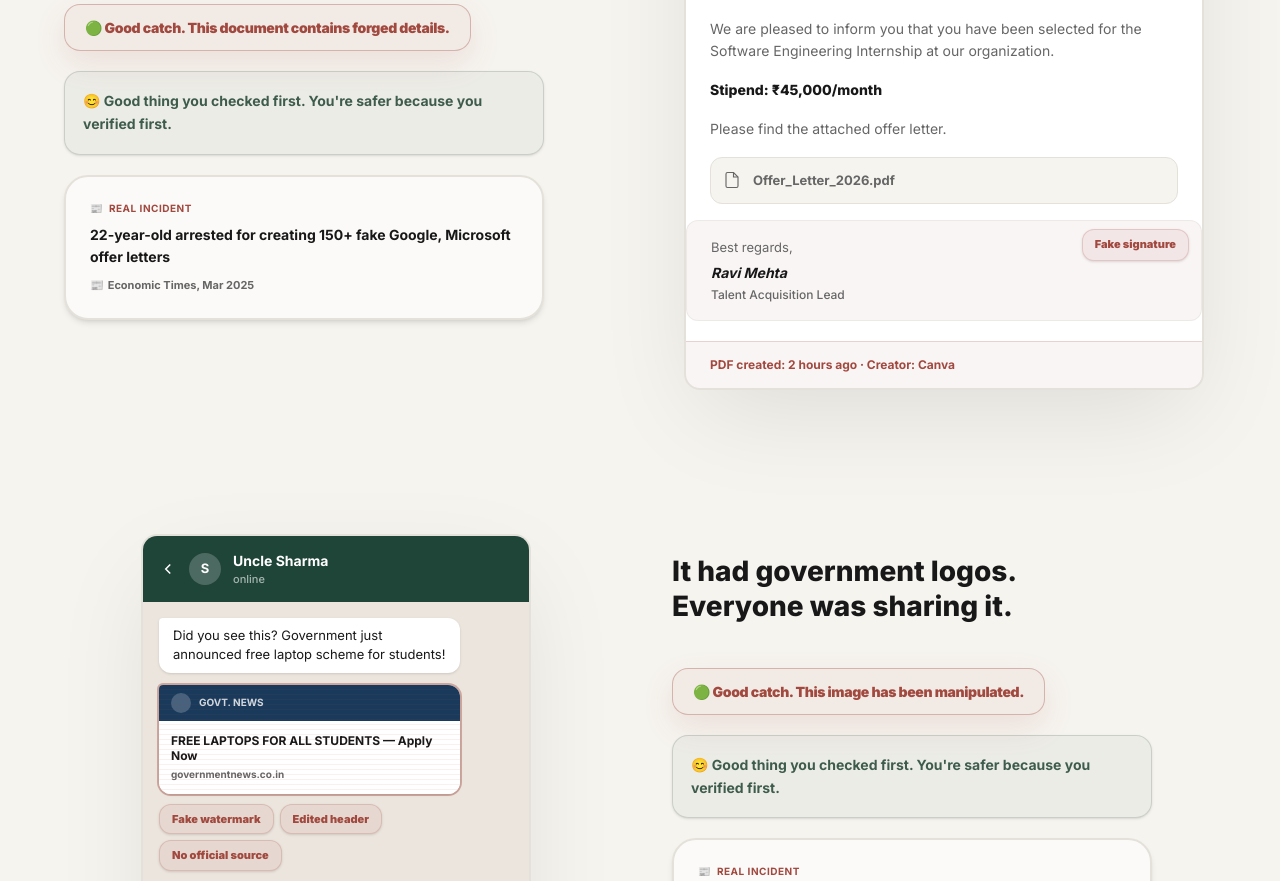
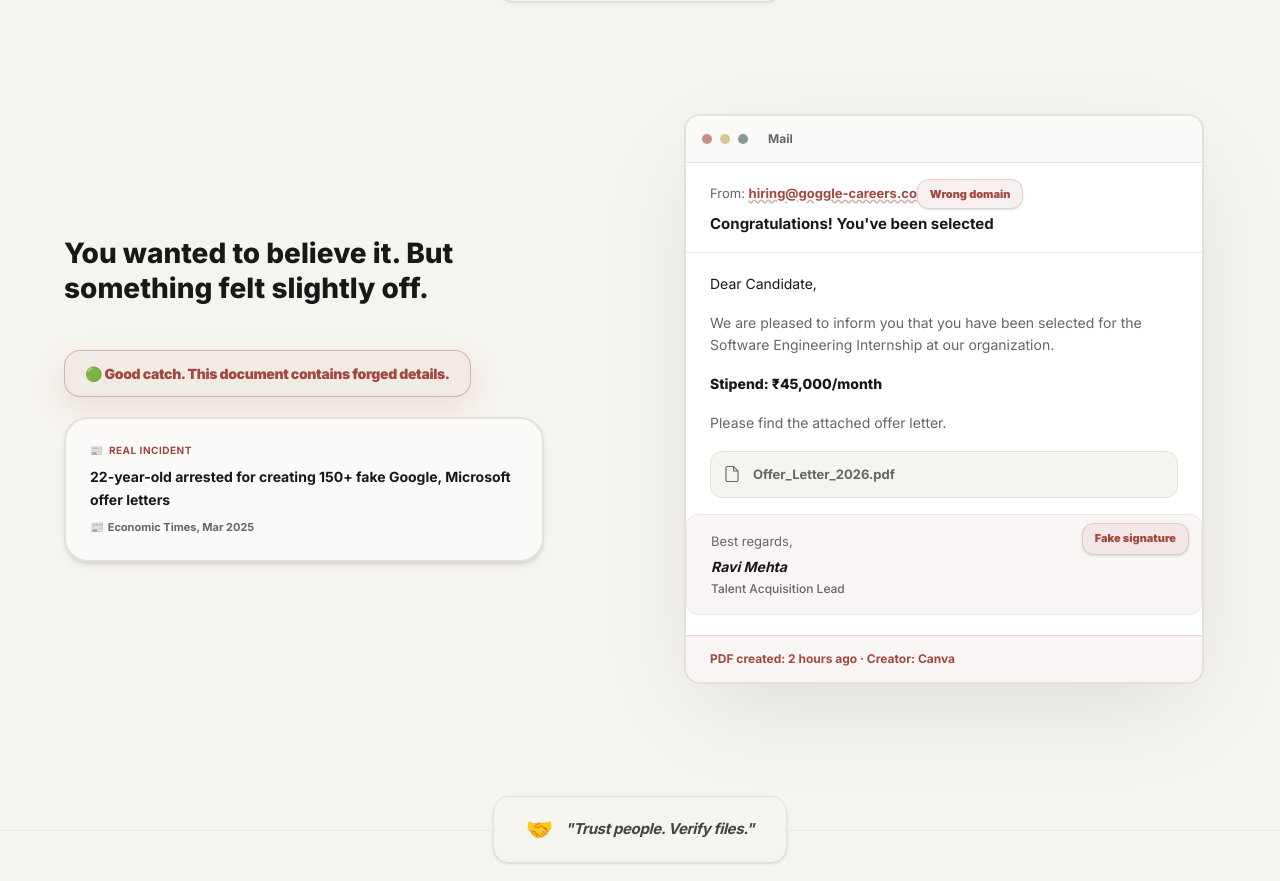
Before and after one commit to jashvithak18/SachiAwaaz, a React (Vite) app in the folder frontend/: page / in a window 1280 px wide. Shown: the part 1880-2761 px from the top of the page. Built offline with nearby package versions, Linux system fonts and the light colour scheme.

Commit message:
Landing: add scrollytelling human messages between sections, staggered verify cards, remove relief cards

```diff
--- a/frontend/src/pages/Landing.tsx
+++ b/frontend/src/pages/Landing.tsx
@@ -12,7 +12,6 @@ const T = {
   en: {
     heroH1: "Some lies don't look like lies.",
     heroH2: "That's what makes them dangerous.",
-    // Homepage Flow: Situation -> Fear -> Verification -> Relief
     heroP1: "You receive something online.",
     heroP2: "You aren't sure if it's real.",
     heroP3: "PARAKH checks it in seconds.",
@@ -28,7 +27,6 @@ const T = {
     s1Bubble: '"Papa, I\'m in trouble. Send money."',
     s1Reveal: "It sounded exactly like her. The panic felt real.",
     s1Result: "🟢 Good catch. This voice appears AI-generated.",
-    s1Relief: "Good thing you checked first. You're safer because you verified first.",
 
     // Story 2 (Doc)
     s2From: "hiring@goggle-careers.co",
@@ -43,7 +41,6 @@ const T = {
     s2Meta: "PDF created: 2 hours ago · Creator: Canva",
     s2Reveal: "You wanted to believe it. But something felt slightly off.",
     s2Result: "🟢 Good catch. This document contains forged details.",
-    s2Relief: "Good thing you checked first. You're safer because you verified first.",
 
     // Story 3 (Image)
     s3Name: "Uncle Sharma",
@@ -56,7 +53,6 @@ const T = {
     s3Flag3: "No official source",
     s3Reveal: "It had government logos. Everyone was sharing it.",
     s3Result: "🟢 Good catch. This image has been manipulated.",
-    s3Relief: "Good thing you checked first. You're safer because you verified first.",
 
     // Story 4 (Reel)
     s4Caption: "I invested just ₹500 and earned ₹5,00,000 in 3 months! Use this app now!",
@@ -65,20 +61,19 @@ const T = {
     s4Flag2: "Voice pattern mismatch",
     s4Reveal: "It was a famous face you trusted. The advice felt authentic.",
     s4Result: "🟢 Good catch. This face/voice appears to be a deepfake.",
-    s4Relief: "Good thing you checked first. You're safer because you verified first.",
 
     // Interactive
     interTitle: "What would you verify today?",
     interDrop: "Drop a file or click to upload",
-    interAnalyze: "Looking for signs that something isn’t right…",
-    interDone: "Done. Here’s what we found.",
+    interAnalyze: "Looking for signs that something isn't right…",
+    interDone: "Done. Here's what we found.",
     tabVoice: "Voice",
     tabDoc: "Document",
     tabImage: "Image",
     tabVideo: "Video",
 
     // Trust
-    trustH: "Trust shouldn’t be a gamble anymore.",
+    trustH: "Trust shouldn't be a gamble anymore.",
     trustP1: "We built PARAKH because everyone deserves to feel safe online.",
     trustP2: "Every forwarded message,",
     trustP3: "every unknown call,",
@@ -92,7 +87,7 @@ const T = {
     ctaH2: "Verify because the internet has changed.",
     ctaBtn: "Start Verifying",
 
-    // Hero headlines
+    // Hero news
     heroNews1: "₹1.4 crore lost to AI voice clone scam in Lucknow",
     heroNews1Src: "Times of India, 2024",
     heroNews2: "Fake job offer racket busted — 3,200 students duped",
@@ -102,7 +97,7 @@ const T = {
     heroNews4: "WhatsApp forwards caused mob violence in 6 states",
     heroNews4Src: "The Hindu, 2023",
 
-    // Story headlines
+    // Story news
     s1News: "Kerala: Man loses ₹40,000 after scammer clones son's voice using AI",
     s1NewsSrc: "Manorama Online, Jan 2025",
     s2News: "22-year-old arrested for creating 150+ fake Google, Microsoft offer letters",
@@ -130,7 +125,6 @@ const T = {
     s1Bubble: '"पापा, मैं मुसीबत में हूँ। पैसे भेजो।"',
     s1Reveal: "आवाज़ बिल्कुल उसी जैसी थी। घबराहट बिल्कुल असली लगी।",
     s1Result: "🟢 अच्छा हुआ पकड़ा गया। यह आवाज़ AI द्वारा बनाई गई लगती है।",
-    s1Relief: "अच्छा हुआ आपने पहले परख लिया। पहले सत्यापित करने से आप अधिक सुरक्षित हैं।",
 
     // Story 2 (Doc)
     s2From: "hiring@goggle-careers.co",
@@ -145,7 +139,6 @@ const T = {
     s2Meta: "PDF बनाया: 2 घंटे पहले · निर्माता: Canva",
     s2Reveal: "आप इस पर विश्वास करना चाहते थे। लेकिन कुछ थोड़ा अजीब लग रहा था।",
     s2Result: "🟢 अच्छा हुआ पकड़ा गया। इस दस्तावेज़ में जाली विवरण हैं।",
-    s2Relief: "अच्छा हुआ आपने पहले परख लिया। पहले सत्यापित करने से आप अधिक सुरक्षित हैं।",
 
     // Story 3 (Image)
     s3Name: "शर्मा अंकल",
@@ -158,7 +151,6 @@ const T = {
     s3Flag3: "कोई आधिकारिक स्रोत नहीं",
     s3Reveal: "इस पर सरकारी लोगो थे। हर कोई इसे साझा कर रहा था।",
     s3Result: "🟢 अच्छा हुआ पकड़ा गया। इस छवि के साथ छेड़छाड़ की गई है।",
-    s3Relief: "अच्छा हुआ आपने पहले परख लिया। पहले सत्यापित करने से आप अधिक सुरक्षित हैं।",
 
     // Story 4 (Reel)
     s4Caption: "मैंने बस ₹500 लगाए और 3 महीने में ₹5,00,000 कमाए! अभी ये ऐप इस्तेमाल करो!",
@@ -167,7 +159,6 @@ const T = {
     s4Flag2: "आवाज़ पैटर्न मेल नहीं खाता",
     s4Reveal: "यह एक प्रसिद्ध चेहरा था जिस पर आप भरोसा करते थे। सलाह बिल्कुल प्रामाणिक लगी।",
     s4Result: "🟢 अच्छा हुआ पकड़ा गया। यह चेहरा/आवाज़ एक डीपफेक लगती है।",
-    s4Relief: "अच्छा हुआ आपने पहले परख लिया। पहले सत्यापित करने से आप अधिक सुरक्षित हैं।",
 
     // Interactive
     interTitle: "आज आप क्या परखना चाहेंगे?",
@@ -194,7 +185,7 @@ const T = {
     ctaH2: "परखें क्योंकि इंटरनेट बदल गया है।",
     ctaBtn: "परखना शुरू करें",
 
-    // News reference
+    // News
     heroNews1: "लखनऊ में AI वॉइस क्लोन स्कैम से ₹1.4 करोड़ का नुकसान",
     heroNews1Src: "टाइम्स ऑफ़ इंडिया, 2024",
     heroNews2: "नकली नौकरी ऑफर रैकेट का भंडाफोड़ — 3,200 छात्र ठगे गए",
@@ -221,6 +212,23 @@ const LOADING_LINES = [
   "सत्य की जाँच की जा रही है…",
 ];
 
+/* ─── Scrollytelling human messages between sections ─── */
+const INTERSTITIAL_MESSAGES_EN = [
+  { icon: "💬", text: "Forwarded many times doesn't mean true." },
+  { icon: "🛑", text: "Pause for five seconds." },
+  { icon: "🤝", text: "Trust people. Verify files." },
+  { icon: "🧠", text: "Doubt isn't disrespect." },
+  { icon: "🔍", text: "The safest click is the informed one." },
+];
+
+const INTERSTITIAL_MESSAGES_HI = [
+  { icon: "💬", text: "बहुत बार फॉरवर्ड होने का मतलब सच नहीं होता।" },
+  { icon: "🛑", text: "पाँच सेकंड रुकें।" },
+  { icon: "🤝", text: "लोगों पर भरोसा करें। फ़ाइलें परखें।" },
+  { icon: "🧠", text: "संदेह करना अपमान नहीं है।" },
+  { icon: "🔍", text: "सबसे सुरक्षित क्लिक वही है जो जानकारी के बाद हो।" },
+];
+
 /* ─── Fade-in wrapper ─── */
 function Reveal({ children, className = '', delay = 0 }: { children: React.ReactNode; className?: string; delay?: number }) {
   const ref = useRef(null);
@@ -235,6 +243,27 @@ function Reveal({ children, className = '', delay = 0 }: { children: React.React
     >
       {children}
     </motion.div>
+  );
+}
+
+/* ─── Scrollytelling Interstitial Banner ─── */
+function InterstitialMessage({ icon, text }: { icon: string; text: string }) {
+  const ref = useRef(null);
+  const inView = useInView(ref, { once: true, margin: '-80px' });
+  return (
+    <div ref={ref} className="relative z-10 py-10 flex items-center justify-center overflow-hidden">
+      {/* Decorative hairline */}
+      <div className="absolute inset-x-0 top-1/2 h-px bg-[#E4E1DA]/50 pointer-events-none" />
+      <motion.div
+        initial={{ opacity: 0, scale: 0.92, y: 10 }}
+        animate={inView ? { opacity: 1, scale: 1, y: 0 } : {}}
+        transition={{ duration: 0.65, ease: [0.25, 0.1, 0.25, 1] }}
+        className="relative bg-[#F6F4EF] px-8 py-4 rounded-2xl flex items-center gap-3 border border-[#E4E1DA] shadow-sm"
+      >
+        <span className="text-[22px] select-none">{icon}</span>
+        <p className="text-[15px] font-bold text-[#444] tracking-tight italic">"{text}"</p>
+      </motion.div>
+    </div>
   );
 }
 
@@ -317,6 +346,25 @@ function FlagLabel({ text, visible, delay = 0 }: { text: string; visible: boolea
   );
 }
 
+/* ─── Scrollytelling verify-card for interactive section ─── */
+function VerifyCard({ icon, label, desc, delay }: { icon: string; label: string; desc: string; delay: number }) {
+  const ref = useRef(null);
+  const inView = useInView(ref, { once: true, margin: '-60px' });
+  return (
+    <motion.div
+      ref={ref}
+      initial={{ opacity: 0, y: 28 }}
+      animate={inView ? { opacity: 1, y: 0 } : {}}
+      transition={{ duration: 0.55, ease: [0.25, 0.1, 0.25, 1], delay }}
+      className="bg-[#FBFAF8] border-2 border-[#E4E1DA] rounded-3xl p-6 flex flex-col gap-3 hover:-translate-y-1 hover:shadow-lg transition-all duration-300 cursor-pointer group"
+    >
+      <span className="text-[32px] select-none">{icon}</span>
+      <p className="text-[16px] font-extrabold text-[#181818] leading-snug">{label}</p>
+      <p className="text-[13px] text-[#666] leading-relaxed font-medium">{desc}</p>
+    </motion.div>
+  );
+}
+
 /* ════════════════════════════════════════════════════════════════
    MAIN COMPONENT
    ════════════════════════════════════════════════════════════════ */
@@ -325,6 +373,7 @@ export default function Landing() {
   const { setActiveTab } = useStore();
   const [lang, setLang] = useState<'en' | 'hi'>('en');
   const t = T[lang];
+  const interstitials = lang === 'en' ? INTERSTITIAL_MESSAGES_EN : INTERSTITIAL_MESSAGES_HI;
 
   /* Loading screen */
   const [loading, setLoading] = useState(true);
@@ -383,6 +432,21 @@ export default function Landing() {
   const scrollToStories = () => {
     document.getElementById('stories')?.scrollIntoView({ behavior: 'smooth' });
   };
+
+  /* Verify card data */
+  const verifyCards = lang === 'en'
+    ? [
+        { icon: '🎙️', label: 'Suspicious voice call', desc: 'An AI-cloned voice sounds exactly like someone you love. PARAKH spots the difference.' },
+        { icon: '📄', label: 'Offer letter or certificate', desc: 'A forged document from a dream company. Signature looks real. Date looks off.' },
+        { icon: '🖼️', label: 'Viral image or screenshot', desc: 'A government notice forwarded on WhatsApp. Logos, seals — but no official source.' },
+        { icon: '🎬', label: 'Video of a public figure', desc: 'A famous face promoting something suspicious. Real voice or deepfake?' },
+      ]
+    : [
+        { icon: '🎙️', label: 'संदिग्ध वॉयस कॉल', desc: 'एक AI क्लोन आवाज़ बिल्कुल किसी प्रियजन जैसी लगती है। PARAKH फ़र्क पहचानता है।' },
+        { icon: '📄', label: 'ऑफर लेटर या सर्टिफ़िकेट', desc: 'एक ड्रीम कंपनी का जाली दस्तावेज़। हस्ताक्षर असली लगते हैं। तारीख अजीब है।' },
+        { icon: '🖼️', label: 'वायरल छवि या स्क्रीनशॉट', desc: 'व्हाट्सएप पर फॉरवर्ड की गई एक सरकारी सूचना। लोगो, सील — लेकिन कोई आधिकारिक स्रोत नहीं।' },
+        { icon: '🎬', label: 'किसी सार्वजनिक हस्ती का वीडियो', desc: 'एक प्रसिद्ध चेहरा कुछ संदिग्ध प्रचार कर रहा है। असली आवाज़ या डीपफेक?' },
+      ];
 
   return (
     <>
@@ -664,6 +728,9 @@ export default function Landing() {
           </div>
         </section>
 
+        {/* ── INTERSTITIAL 1 ── */}
+        <InterstitialMessage icon={interstitials[0].icon} text={interstitials[0].text} />
+
         {/* ════════════════════════════════════════════
             STORY 1 — Voice Clone (Phone Call)
             ════════════════════════════════════════════ */}
@@ -736,15 +803,6 @@ export default function Landing() {
                         <ResultBadge text={t.s1Result} visible />
                       </div>
 
-                      {/* Relief Message card */}
-                      <motion.div
-                        initial={{ opacity: 0, y: 10 }}
-                        animate={{ opacity: 1, y: 0 }}
-                        className="text-[14px] font-bold text-[#3E5C4B] bg-[#3E5C4B]/5 border border-[#3E5C4B]/20 p-4.5 rounded-2xl shadow-sm leading-relaxed"
-                      >
-                        😊 {t.s1Relief}
-                      </motion.div>
-
                       {/* Real incident card */}
                       <motion.div
                         initial={{ opacity: 0, y: 12 }}
@@ -774,6 +832,9 @@ export default function Landing() {
           </div>
         </section>
 
+        {/* ── INTERSTITIAL 2 ── */}
+        <InterstitialMessage icon={interstitials[1].icon} text={interstitials[1].text} />
+
         {/* ════════════════════════════════════════════
             STORY 2 — Fake Document (Email)
             ════════════════════════════════════════════ */}
@@ -796,15 +857,6 @@ export default function Landing() {
                       <div className="relative">
                         <ResultBadge text={t.s2Result} visible={story2.revealed} />
                       </div>
-
-                      {/* Relief Message card */}
-                      <motion.div
-                        initial={{ opacity: 0, y: 10 }}
-                        animate={{ opacity: 1, y: 0 }}
-                        className="text-[14px] font-bold text-[#3E5C4B] bg-[#3E5C4B]/5 border border-[#3E5C4B]/20 p-4.5 rounded-2xl shadow-sm leading-relaxed"
-                      >
-                        😊 {t.s2Relief}
-                      </motion.div>
 
                       {/* Real incident card */}
                       <motion.div
@@ -891,6 +943,9 @@ export default function Landing() {
             </div>
           </div>
         </section>
+
+        {/* ── INTERSTITIAL 3 ── */}
+        <InterstitialMessage icon={interstitials[2].icon} text={interstitials[2].text} />
 
         {/* ─── STORY 3 — Manipulated Image (WhatsApp) ─── */}
         <section className="relative z-10 py-18 flex items-center justify-center" ref={story3.ref}>
@@ -985,15 +1040,6 @@ export default function Landing() {
                         <ResultBadge text={t.s3Result} visible={story3.revealed} />
                       </div>
 
-                      {/* Relief Message card */}
-                      <motion.div
-                        initial={{ opacity: 0, y: 10 }}
-                        animate={{ opacity: 1, y: 0 }}
-                        className="text-[14px] font-bold text-[#3E5C4B] bg-[#3E5C4B]/5 border border-[#3E5C4B]/20 p-4.5 rounded-2xl shadow-sm leading-relaxed"
-                      >
-                        😊 {t.s3Relief}
-                      </motion.div>
-
                       {/* Real incident card */}
                       <motion.div
                         initial={{ opacity: 0, y: 12 }}
@@ -1023,6 +1069,9 @@ export default function Landing() {
           </div>
         </section>
 
+        {/* ── INTERSTITIAL 4 ── */}
+        <InterstitialMessage icon={interstitials[3].icon} text={interstitials[3].text} />
+
         {/* ════════════════════════════════════════════
             STORY 4 — Deepfake (Instagram Reel)
             ════════════════════════════════════════════ */}
@@ -1050,15 +1099,6 @@ export default function Landing() {
                       <div className="relative">
                         <ResultBadge text={t.s4Result} visible />
                       </div>
-
-                      {/* Relief Message card */}
-                      <motion.div
-                        initial={{ opacity: 0, y: 10 }}
-                        animate={{ opacity: 1, y: 0 }}
-                        className="text-[14px] font-bold text-[#3E5C4B] bg-[#3E5C4B]/5 border border-[#3E5C4B]/20 p-4.5 rounded-2xl shadow-sm leading-relaxed"
-                      >
-                        😊 {t.s4Relief}
-                      </motion.div>
 
                       {/* Real incident card */}
                       <motion.div
@@ -1132,16 +1172,37 @@ export default function Landing() {
           </div>
         </section>
 
+        {/* ── INTERSTITIAL 5 ── */}
+        <InterstitialMessage icon={interstitials[4].icon} text={interstitials[4].text} />
+
         {/* ════════════════════════════════════════════
-            INTERACTIVE VERIFICATION
+            INTERACTIVE VERIFICATION — Scrollytelling cards
             ════════════════════════════════════════════ */}
         <section className="relative z-10 py-24">
-          <div className="max-w-[640px] mx-auto px-6">
+          <div className="max-w-[960px] mx-auto px-6">
             <Reveal>
-              <h2 className="text-center font-bold tracking-tight text-[#181818] mb-10" style={{ fontSize: 'clamp(30px, 4vw, 44px)' }}>
+              <h2 className="text-center font-bold tracking-tight text-[#181818] mb-4" style={{ fontSize: 'clamp(30px, 4vw, 44px)' }}>
                 {t.interTitle}
               </h2>
+              <p className="text-center text-[#666] text-[16px] font-medium mb-12 max-w-[520px] mx-auto leading-relaxed">
+                {lang === 'en'
+                  ? 'Every day, people encounter something online that doesn\'t feel quite right. These are the moments PARAKH was built for.'
+                  : 'हर दिन, लोग ऑनलाइन कुछ ऐसा देखते हैं जो सही नहीं लगता। इन्हीं पलों के लिए PARAKH बना है।'}
+              </p>
             </Reveal>
+
+            {/* Scrollytelling verify cards — staggered on scroll */}
+            <div className="grid grid-cols-1 sm:grid-cols-2 gap-5 mb-14">
+              {verifyCards.map((card, i) => (
+                <VerifyCard
+                  key={i}
+                  icon={card.icon}
+                  label={card.label}
+                  desc={card.desc}
+                  delay={i * 0.1}
+                />
+              ))}
+            </div>
 
             <Reveal delay={0.12}>
               {/* Tabs */}
@@ -1166,7 +1227,7 @@ export default function Landing() {
               </div>
 
               {/* Drop zone */}
-              <div className="bg-[#FBFAF8] border-2 border-[#E4E1DA] rounded-3xl p-8 shadow-[0_12px_32px_rgba(0,0,0,0.03)]">
+              <div className="bg-[#FBFAF8] border-2 border-[#E4E1DA] rounded-3xl p-8 shadow-[0_12px_32px_rgba(0,0,0,0.03)] max-w-[640px] mx-auto">
                 {demoState === 'idle' && (
                   <div
                     onClick={startDemo}
```
